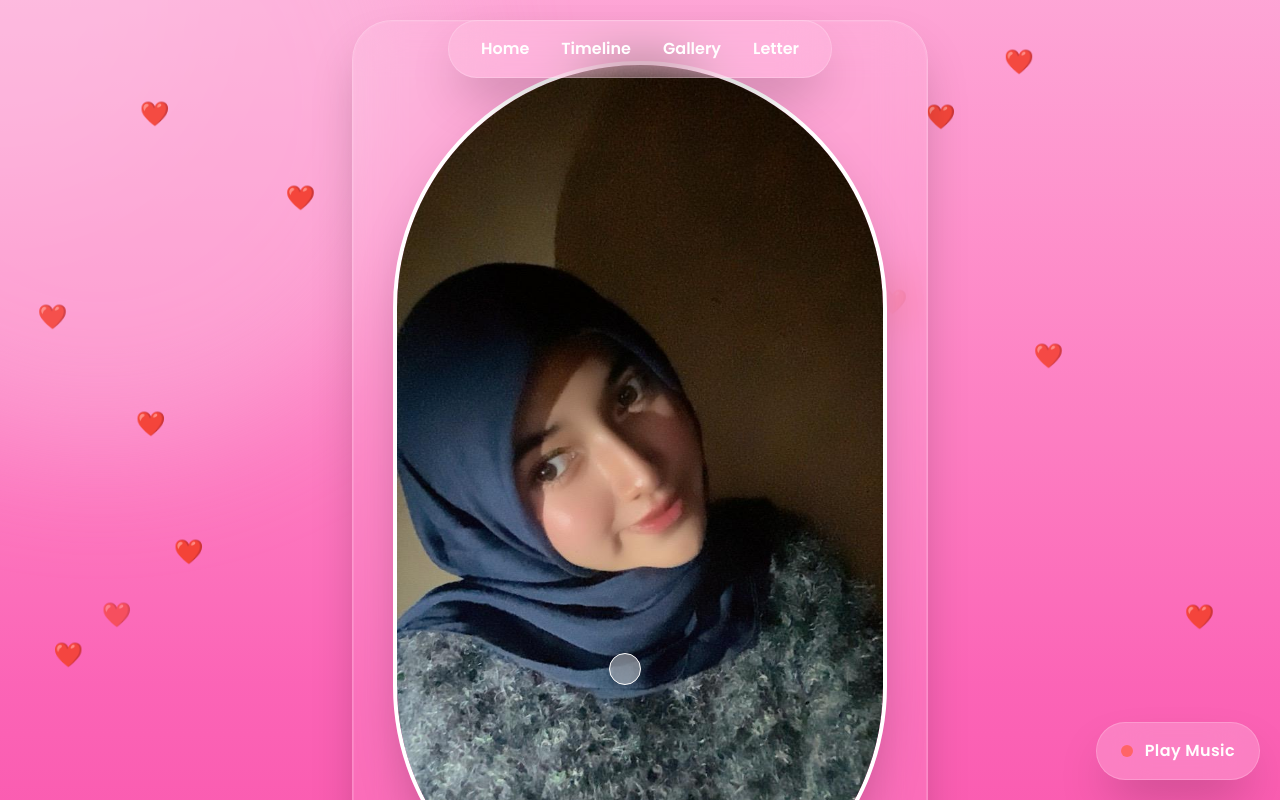
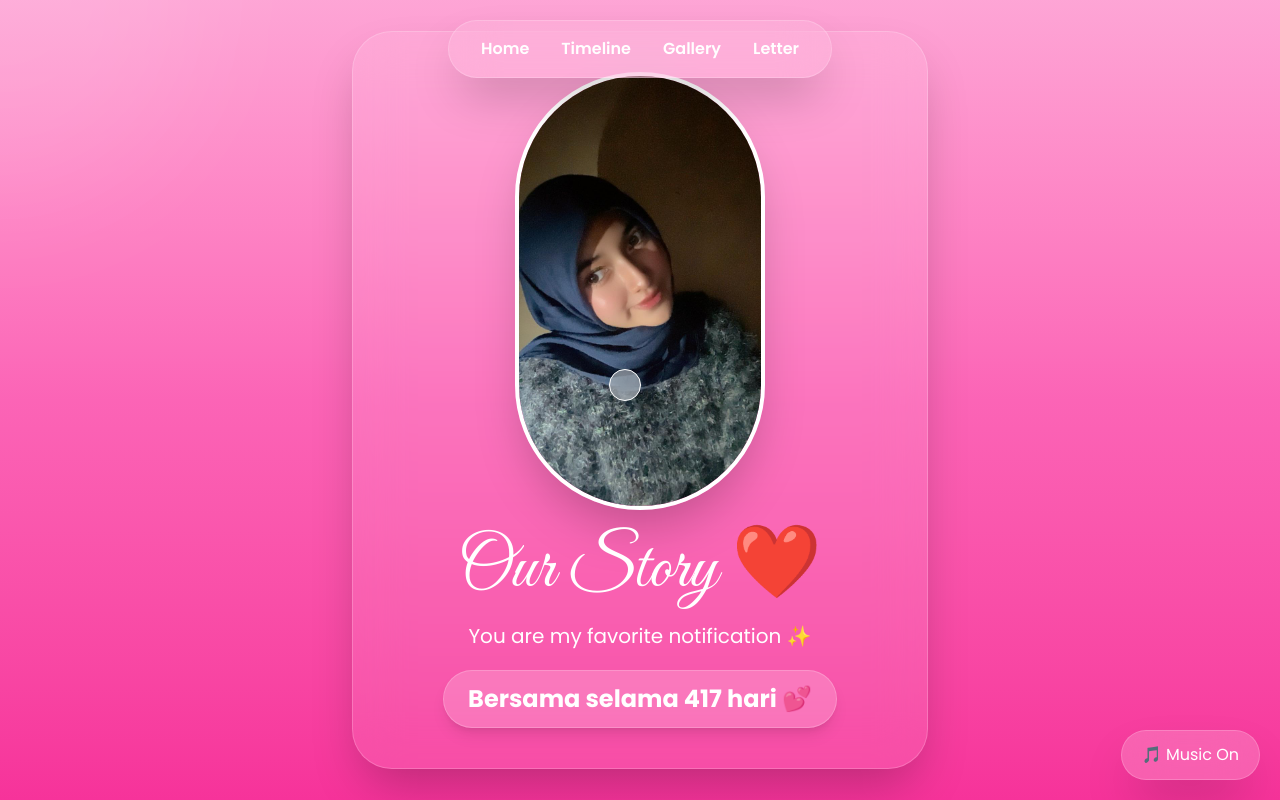
Before and after one commit to Ilhamkerennn/our-story, a Next.js app: page / in a window 1280 px wide. Shown: the top 800 px of the page. Built offline with nearby package versions, Linux system fonts and the light colour scheme.

Commit message:
add music global

```diff
--- a/app/layout.js
+++ b/app/layout.js
@@ -1,6 +1,10 @@
+"use client";
+
 import "./globals.css";
 
 import { Poppins, Great_Vibes } from "next/font/google";
+
+import { useEffect, useRef, useState } from "react";
 
 const poppins = Poppins({
   subsets: ["latin"],
@@ -14,23 +18,97 @@ const greatVibes = Great_Vibes({
   variable: "--font-greatvibes",
 });
 
-export const metadata = {
-  title: "Our Story ❤️",
-  description: "Website spesial buat kamu",
-};
+export default function RootLayout({ children }) {
 
-export default function RootLayout({ children }) {
+  // ================= MUSIC =================
+  const audioRef = useRef(null);
+
+  const [isPlaying, setIsPlaying] = useState(false);
+
+  useEffect(() => {
+
+    const playMusic = async () => {
+
+      if (audioRef.current) {
+
+        audioRef.current.volume = 0.4;
+
+        try {
+
+          await audioRef.current.play();
+
+          setIsPlaying(true);
+
+        } catch (error) {
+
+          console.log("Autoplay dicegah browser");
+
+        }
+
+      }
+
+    };
+
+    playMusic();
+
+  }, []);
+
+  const toggleMusic = () => {
+
+    if (!audioRef.current) return;
+
+    if (audioRef.current.paused) {
+
+      audioRef.current.play();
+      setIsPlaying(true);
+
+    } else {
+
+      audioRef.current.pause();
+      setIsPlaying(false);
+
+    }
+
+  };
+
   return (
     <html lang="en">
 
       <body
-        className={`
-          ${poppins.variable}
-          ${greatVibes.variable}
-          font-sans
-          overflow-x-hidden
-        `}
+        className={`${poppins.variable} ${greatVibes.variable} font-sans`}
       >
+
+        {/* ================= AUDIO ================= */}
+        <audio
+          ref={audioRef}
+          loop
+          src="/music/romantic.mp3"
+        />
+
+        {/* ================= MUSIC BUTTON ================= */}
+        <button
+          onClick={toggleMusic}
+          className="
+            fixed
+            bottom-5
+            right-5
+            z-[99999]
+            bg-white/20
+            backdrop-blur-xl
+            border
+            border-white/20
+            px-5
+            py-3
+            rounded-full
+            text-white
+            shadow-2xl
+            hover:scale-110
+            transition
+            duration-300
+          "
+        >
+          {isPlaying ? "🎵 Music On" : "🔇 Music Off"}
+        </button>
 
         {children}
 
--- a/app/page.js
+++ b/app/page.js
@@ -3,7 +3,7 @@
 import Image from "next/image";
 import Link from "next/link";
 import { motion, AnimatePresence } from "framer-motion";
-import { useState, useEffect, useRef } from "react";
+import { useState, useEffect } from "react";
 
 export default function Home() {
 
@@ -19,49 +19,6 @@ export default function Home() {
     return () => clearTimeout(timer);
 
   }, []);
-
-  // ================= MUSIC =================
-  const audioRef = useRef(null);
-
-  const [isPlaying, setIsPlaying] = useState(false);
-
-  // Auto Volume
-  useEffect(() => {
-
-    if (audioRef.current) {
-
-      audioRef.current.volume = 0.4;
-
-    }
-
-  }, []);
-
-  // Toggle Music
-  const toggleMusic = async () => {
-
-    if (!audioRef.current) return;
-
-    try {
-
-      if (isPlaying) {
-
-        audioRef.current.pause();
-        setIsPlaying(false);
-
-      } else {
-
-        await audioRef.current.play();
-        setIsPlaying(true);
-
-      }
-
-    } catch (error) {
-
-      console.log("Music gagal diputar");
-
-    }
-
-  };
 
   // ================= MODAL =================
   const [open, setOpen] = useState(false);
@@ -131,15 +88,6 @@ export default function Home() {
   return (
 
     <>
-
-      {/* ================= AUDIO ================= */}
-      <audio
-        ref={audioRef}
-        loop
-        preload="auto"
-      >
-        <source src="/music/romantic.mp3" type="audio/mp3" />
-      </audio>
 
       {/* ================================================= */}
       {/* ================= OPENING SCREEN ================= */}
@@ -268,32 +216,6 @@ export default function Home() {
 
           </div>
 
-          {/* ================= MUSIC BUTTON ================= */}
-          <motion.button
-            whileTap={{ scale: 0.9 }}
-            whileHover={{ scale: 1.08 }}
-            onClick={toggleMusic}
-            className="fixed bottom-5 right-5 z-[9999]
-            bg-white/20 backdrop-blur-xl
-            border border-white/20
-            px-6 py-4 rounded-full
-            text-white shadow-2xl
-            flex items-center gap-3
-            transition duration-300"
-          >
-
-            <div className={`w-3 h-3 rounded-full ${
-              isPlaying ? "bg-green-400 animate-pulse" : "bg-red-400"
-            }`} />
-
-            <span className="font-semibold tracking-wide">
-
-              {isPlaying ? "Music Playing" : "Play Music"}
-
-            </span>
-
-          </motion.button>
-
           {/* ================= CUSTOM CURSOR ================= */}
           <motion.div
             animate={{
@@ -317,95 +239,41 @@ export default function Home() {
             }}
           />
 
-          {/* ================= AURORA GLOW ================= */}
-          <div className="absolute w-[700px] h-[700px] bg-pink-200 rounded-full blur-3xl opacity-20 animate-pulse top-[-250px] left-[-250px]" />
-
-          <div className="absolute w-[600px] h-[600px] bg-white rounded-full blur-3xl opacity-20 animate-pulse bottom-[-250px] right-[-250px]" />
-
-          {/* ================= FLOATING HEARTS ================= */}
-          <div className="absolute inset-0 overflow-hidden">
-
-            {[...Array(30)].map((_, i) => (
-              <motion.div
-                key={i}
-                animate={{
-                  y: [0, -20, 0],
-                  opacity: [0.5, 1, 0.5]
-                }}
-                transition={{
-                  duration: 2 + Math.random() * 3,
-                  repeat: Infinity,
-                }}
-                className="absolute text-white text-2xl"
-                style={{
-                  left: `${Math.random() * 100}%`,
-                  top: `${Math.random() * 100}%`,
-                }}
-              >
-                ❤️
-              </motion.div>
-            ))}
-
-          </div>
-
           {/* ================= MAIN CARD ================= */}
           <motion.div
             initial={{ y: 80, opacity: 0 }}
             animate={{ y: 0, opacity: 1 }}
             transition={{ duration: 1 }}
-            whileHover={{
-              rotateX: 5,
-              rotateY: -5,
-              scale: 1.02
-            }}
             className="relative overflow-hidden z-10 flex flex-col items-center backdrop-blur-xl bg-white/10 border border-white/20 p-10 rounded-[40px] shadow-2xl max-w-xl w-full"
-          >
-
-            {/* Glass Reflection */}
-            <div className="absolute top-0 left-[-75%] w-[50%] h-full bg-white/20 rotate-12 blur-2xl" />
-
-            {/* Animated Border */}
-            <div className="absolute inset-0 rounded-[40px] border border-pink-200/30 animate-pulse" />
-
-            {/* IMAGE */}
-            <motion.div
-              whileHover={{ scale: 1.05 }}
-              className="relative z-10"
           >
 
             <Image
               src="/images/foto1.jpg"
               width={250}
               height={250}
-                loading="eager"
               alt="foto"
               onClick={() => setOpen(true)}
-                className="rounded-full border-4 border-white shadow-2xl cursor-pointer w-auto h-auto"
+              className="rounded-full border-4 border-white shadow-2xl cursor-pointer"
             />
 
-            </motion.div>
-
-            {/* TITLE */}
             <h1
-              className="relative z-10 text-6xl md:text-7xl text-white mt-6 drop-shadow-lg text-center"
+              className="text-6xl md:text-7xl text-white mt-6 text-center"
               style={{ fontFamily: "var(--font-greatvibes)" }}
             >
               Our Story ❤️
             </h1>
 
-            {/* QUOTES */}
             <motion.p
               key={currentQuote}
               initial={{ opacity: 0, y: 10 }}
               animate={{ opacity: 1, y: 0 }}
               transition={{ duration: 0.5 }}
-              className="relative z-10 mt-4 text-lg md:text-xl text-white font-medium text-center"
+              className="mt-4 text-lg md:text-xl text-white text-center"
             >
               {quotes[currentQuote]}
             </motion.p>
 
-            {/* COUNTER */}
-            <div className="relative z-10 mt-5 bg-white/20 px-6 py-3 rounded-full border border-white/20 shadow-lg">
+            <div className="mt-5 bg-white/20 px-6 py-3 rounded-full border border-white/20 shadow-lg">
 
               <p className="text-white text-xl md:text-2xl font-bold text-center">
                 Bersama selama {days} hari 💕
@@ -413,56 +281,7 @@ export default function Home() {
 
             </div>
 
-            {/* BUTTONS */}
-            <div className="relative z-10 flex gap-4 mt-8 flex-wrap justify-center">
-
-              <Link href="/timeline">
-                <button className="bg-white text-pink-500 px-8 py-3 rounded-full font-bold text-lg shadow-xl hover:scale-110 hover:bg-pink-100 transition duration-300">
-                  Enter Our Story
-                </button>
-              </Link>
-
-              <Link href="/gallery">
-                <button className="bg-pink-500 text-white px-8 py-3 rounded-full font-bold text-lg shadow-xl hover:scale-110 hover:bg-pink-600 transition duration-300 border border-white">
-                  Gallery 📸
-                </button>
-              </Link>
-
-              <Link href="/letter">
-                <button className="bg-white/20 text-white px-8 py-3 rounded-full font-bold text-lg shadow-xl hover:scale-110 hover:bg-white/30 transition duration-300 border border-white">
-                  Love Letter 💌
-                </button>
-              </Link>
-
-            </div>
-
           </motion.div>
-
-          {/* ================= MODAL ================= */}
-          {open && (
-            <div className="fixed inset-0 bg-black/90 backdrop-blur-md flex justify-center items-center z-50">
-
-              <div className="relative">
-
-                <button
-                  onClick={() => setOpen(false)}
-                  className="absolute -top-14 right-0 text-white text-5xl hover:scale-125 transition"
-                >
-                  ✕
-                </button>
-
-                <Image
-                  src="/images/foto1.jpg"
-                  width={800}
-                  height={800}
-                  alt="fullscreen"
-                  className="rounded-3xl shadow-2xl max-h-[90vh] w-auto h-auto"
-                />
-
-              </div>
-
-            </div>
-          )}
 
         </div>
 
```
Lines whose indentation alone changed are shown as unchanged.
